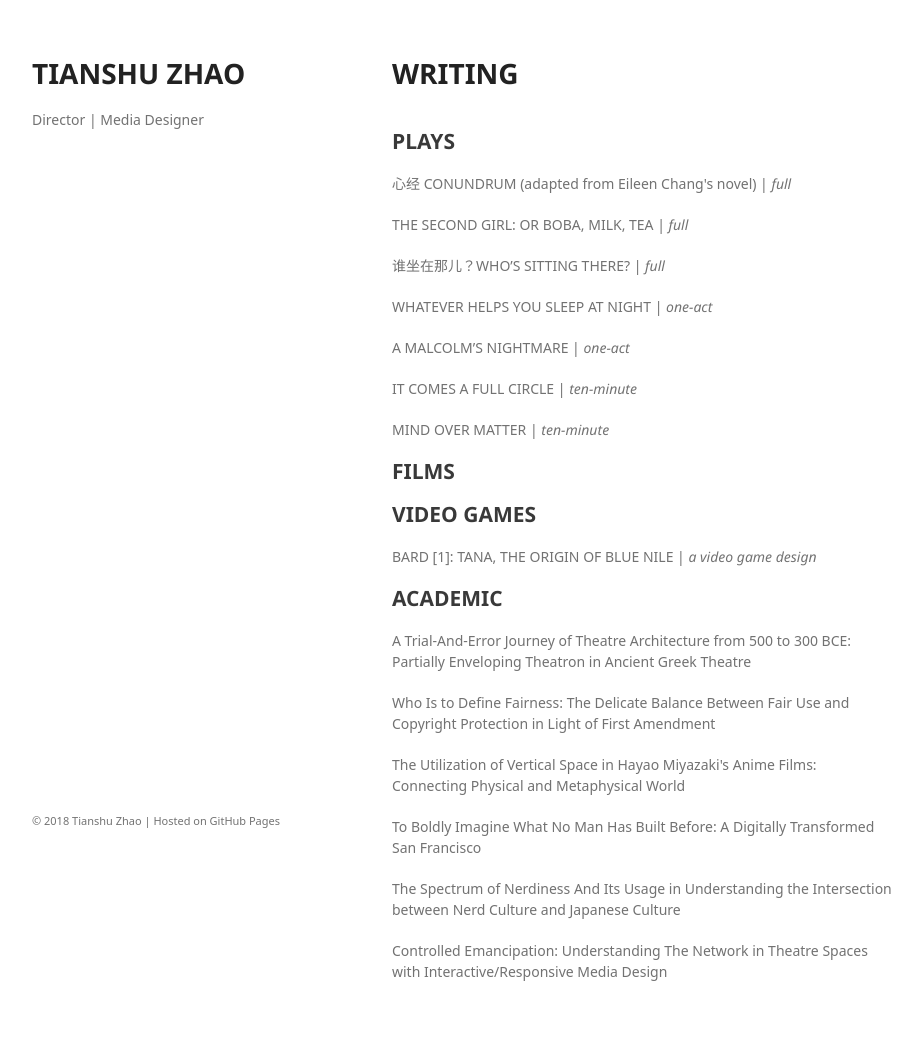
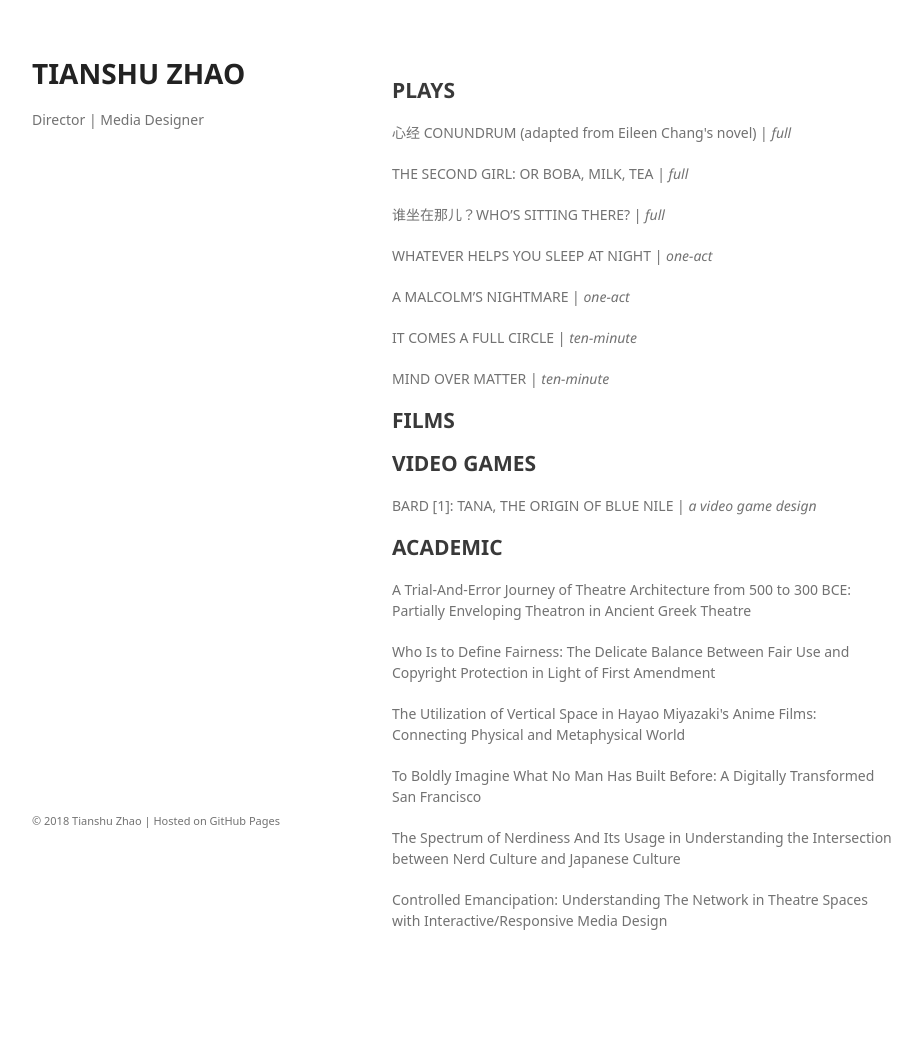
Before and after one commit to tianshu-z/tianshu-z.github.io, a Jekyll site: the page built from writing.html, in a window 1280 px wide. Shown: the whole page, without its empty margins (178-1100 px from the left). Built offline with Jekyll 4.4.1, drawn with Linux system fonts in a browser that asks for light colours; some web fonts are replaced; after the commit the page ends 1001 px from its top, so only the background shows below that.

Commit message:
Update writing.html

```diff
--- a/writing.html
+++ b/writing.html
@@ -6,7 +6,6 @@ layout: default
 <!doctype html>
 
 <html>
-	<h1>WRITING</h1>
 
   <br>
 
```
